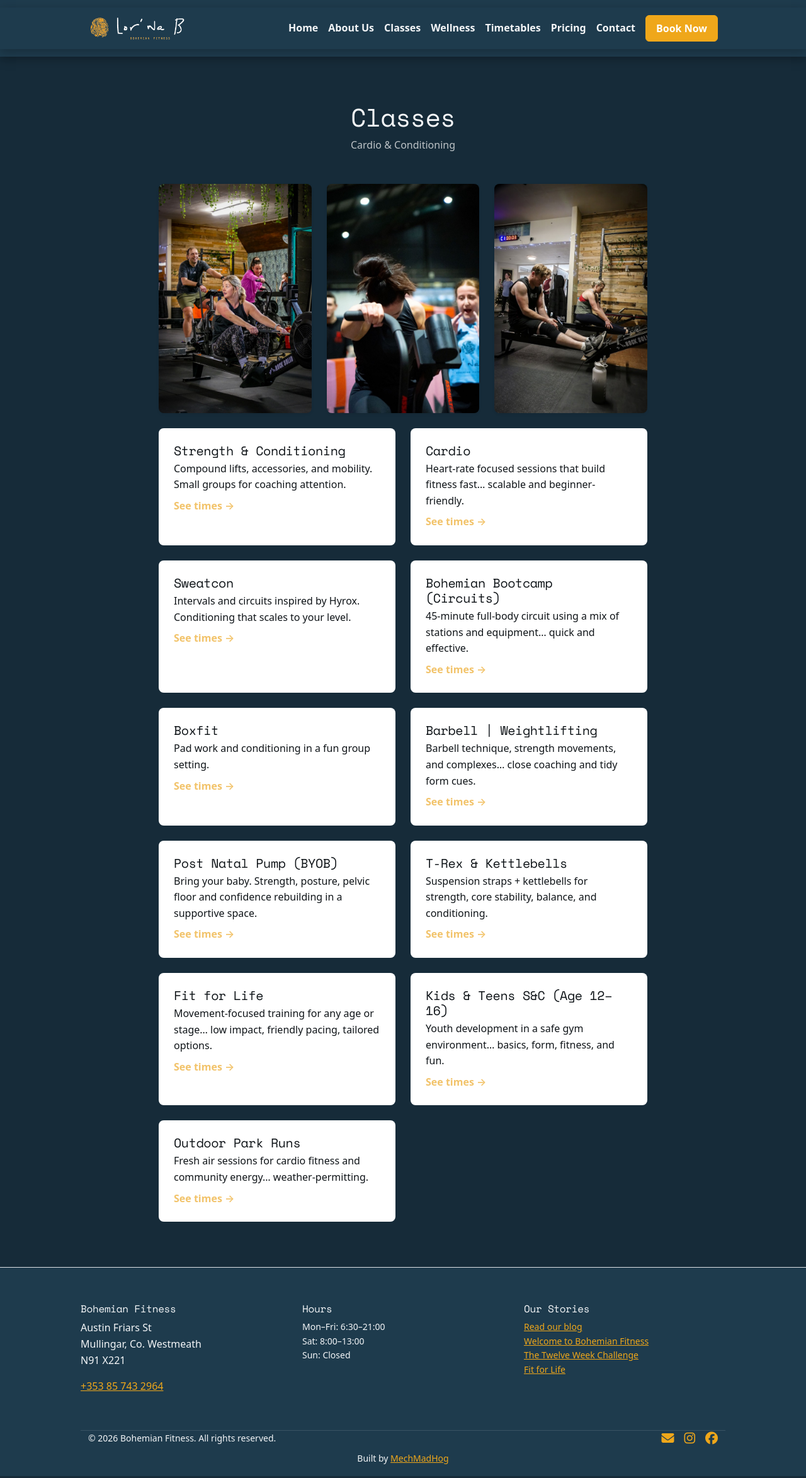
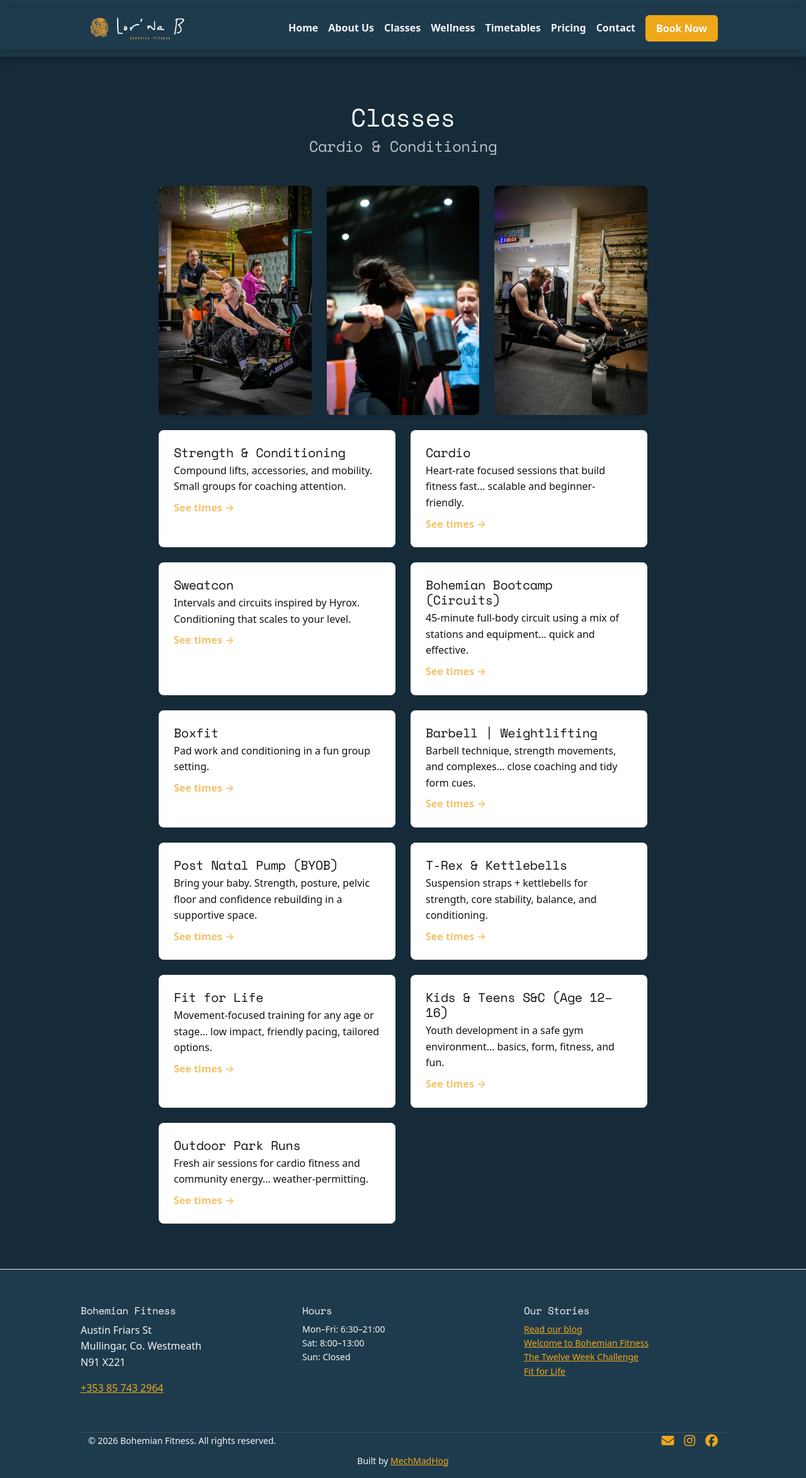
Before and after one commit to MechMadHog/bohemianfitness.ie, a Jekyll site: the page built from pages/classes.md, in a window 1280 px wide. Shown: the whole page at 63% size. Built offline with Jekyll 4.4.1, drawn with Linux system fonts in a browser that asks for light colours.

Commit message:
Update classes.md

```diff
--- a/pages/classes.md
+++ b/pages/classes.md
@@ -9,7 +9,7 @@ sitemap: false               # keeps it out of jekyll-sitemap
   <div class="container">
     <header class="mb-4 text-center">
       <h1 class="mb-2">Classes</h1>
-      <p class="text-muted mb-0">Cardio &amp; Conditioning</p>
+      <h4 class="text-muted mb-0">Cardio &amp; Conditioning</h4>
     </header>
     <!-- CARDIO IMAGES (PORTRAIT x3) -->
     <section class="py-4">
```
